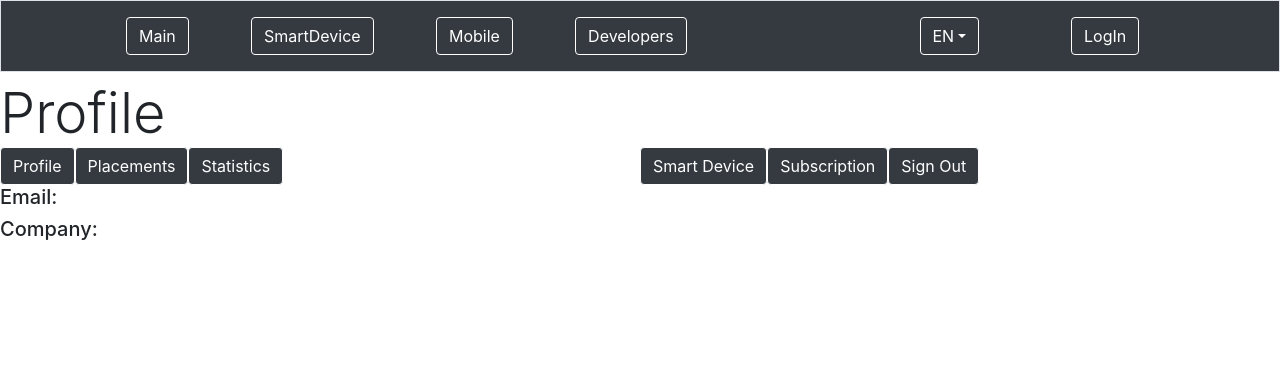
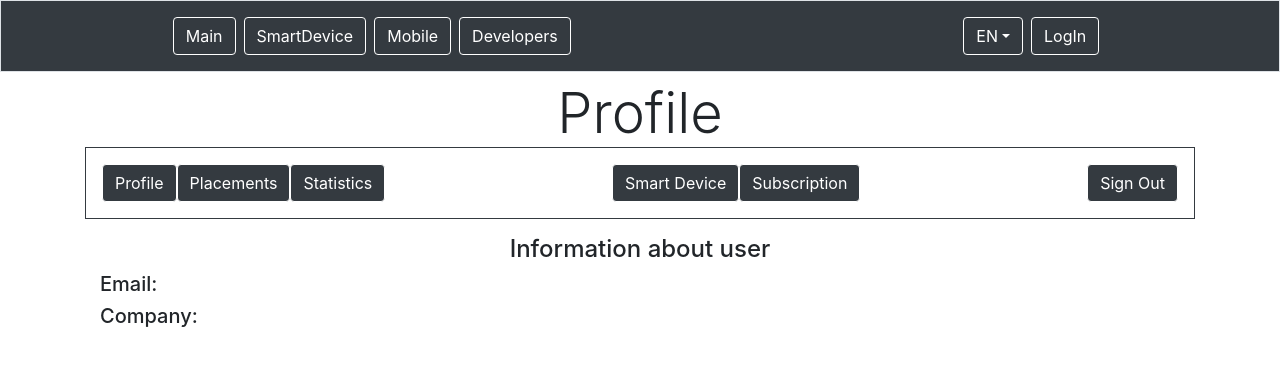
Before and after one commit to Flecher8/PeopleTracker, a React (Create React App) app in the folder frontend/: page /UserProfile in a window 1280 px wide. Shown: the top 366 px of the page. Built offline with nearby package versions, Linux system fonts and the light colour scheme; no server answers.

Commit message:
Created ProfileMenu and main page for UserProfile

```diff
--- a/frontend/src/components/Menu/Menu.js
+++ b/frontend/src/components/Menu/Menu.js
@@ -4,6 +4,7 @@ import { Link } from "react-router-dom";
 
 function Menu() {
 	function LastElementOfMenu() {
+		console.log(localStorage);
 		if (localStorage.getItem("PeopleTracker-userId") !== null) {
 			if (localStorage.getItem("PeopleTracker-userType") === "User") {
 				// TODO language
@@ -39,27 +40,27 @@ function Menu() {
 	}
 	return (
 		<div className="Menu">
-			<div className="d-inline-flex justify-content-around border w-100 p-3 mb-2 bg-dark text-white">
-				<div className="d-flex justify-content-around w-50">
-					<div>
+			<div className="d-inline-flex justify-content-center border w-100 p-3 mb-2 bg-dark text-white">
+				<div className="d-flex justify-content-beetween w-50">
+					<div className="mr-2">
 						{/* // TODO language  */}
 						<Link to="/Main" className="text-decoration-none text-reset">
 							<Button className="btn btn-dark border border-white w-100">Main</Button>
 						</Link>
 					</div>
-					<div>
+					<div className="mr-2">
 						{/* // TODO language  */}
 						<Link to="/SmartDevice" className="text-decoration-none text-reset">
 							<Button className="btn btn-dark border border-white w-100">SmartDevice</Button>
 						</Link>
 					</div>
-					<div>
+					<div className="mr-2">
 						{/* // TODO language  */}
 						<Link to="/MobileApp" className="text-decoration-none text-reset">
 							<Button className="btn btn-dark border border-white w-100">Mobile</Button>
 						</Link>
 					</div>
-					<div>
+					<div className="mr-2">
 						{/* // TODO language  */}
 						<Link to="/Developers" className="text-decoration-none text-reset">
 							<Button className="btn btn-dark border border-white w-100">Developers</Button>
@@ -67,8 +68,8 @@ function Menu() {
 					</div>
 				</div>
 				{/* // TODO language  */}
-				<div className="d-flex justify-content-around w-25">
-					<div className="dropdown m-0">
+				<div className="d-flex justify-content-end w-25">
+					<div className="dropdown m-0 mr-2">
 						<button
 							className="btn dropdown-toggle btn-dark border border-white"
 							type="button"
@@ -85,7 +86,7 @@ function Menu() {
 						</div>
 					</div>
 					{/* // TODO language  */}
-					<div>{LastElementOfMenu()}</div>
+					<div className="mr-2">{LastElementOfMenu()}</div>
 				</div>
 			</div>
 		</div>
--- a/frontend/src/components/ProfileMenu/ProfileMenu.js
+++ b/frontend/src/components/ProfileMenu/ProfileMenu.js
@@ -5,11 +5,22 @@ import { Link } from "react-router-dom";
 import axios from "../../api/axios";
 
 function ProfileMenu() {
+	function clearUserInfo() {
+		localStorage.removeItem("PeopleTracker-userId");
+		localStorage.removeItem("PeopleTracker-userToken");
+		localStorage.removeItem("PeopleTracker-userType");
+	}
+
+	const signOut = async e => {
+		e.preventDefault();
+		clearUserInfo();
+		window.location = "/Main";
+	};
 	return (
-		<div className="d-inline-flex w-100">
-			<div className="d-inline-flex justify-content-start  align-items-stretch flex-nowrap w-100">
+		<div className="d-inline-flex w-100 p-3">
+			<div className="d-inline-flex justify-content-start flex-wrap w-100">
 				<div className="">
-					<Link to="/" className="text-decoration-none text-reset">
+					<Link to="/UserProfile" className="text-decoration-none text-reset">
 						<Button className="btn btn-dark border border-white">Profile</Button>
 					</Link>
 				</div>
@@ -18,26 +29,27 @@ function ProfileMenu() {
 						<Button className="btn btn-dark border border-white">Placements</Button>
 					</Link>
 				</div>
-				<div className="">
+				<div className="mr-auto">
 					<Link to="/" className="text-decoration-none text-reset">
 						<Button className="btn btn-dark border border-white">Statistics</Button>
 					</Link>
 				</div>
-			</div>
-			<div className="d-inline-flex justify-content-start  flex-wrap w-100">
+
 				<div className="">
 					<Link to="/" className="text-decoration-none text-reset">
 						<Button className="btn btn-dark border border-white">Smart Device</Button>
 					</Link>
 				</div>
-				<div className="">
+				<div className="mr-auto">
 					<Link to="/" className="text-decoration-none text-reset">
 						<Button className="btn btn-dark border border-white">Subscription</Button>
 					</Link>
 				</div>
 				<div className="">
 					<Link to="/" className="text-decoration-none text-reset">
-						<Button className="btn btn-dark border border-white">Sign Out</Button>
+						<Button onClick={signOut} className="btn btn-dark border border-white">
+							Sign Out
+						</Button>
 					</Link>
 				</div>
 			</div>
--- a/frontend/src/pages/UserProfile/UserProfile.js
+++ b/frontend/src/pages/UserProfile/UserProfile.js
@@ -32,23 +32,26 @@ function UserProfile() {
 	}
 
 	return (
-		<div className="section">
-			<div className="display-4">Profile</div>
-			<div>
+		<div className="container">
+			<div className="d-flex justify-content-center display-4">Profile</div>
+			<div className="d-flex border border-dark w-100">
 				<ProfileMenu />
 			</div>
-			<div className="ProfileInfo">
-				<div className="">
+			<div className="ProfileInfo container mt-3">
+				<div className="d-flex justify-content-center">
+					<h4>Information about user</h4>
+				</div>
+				<div className="d-flex">
 					<div>
 						<h5>Email:</h5>
 					</div>
-					<div></div>
+					<div className="ml-3">{user.email}</div>
 				</div>
-				<div className="">
+				<div className="d-inline-flex">
 					<div>
 						<h5>Company:</h5>
 					</div>
-					<div></div>
+					<div className="ml-3">{user.companyName}</div>
 				</div>
 			</div>
 		</div>
```
